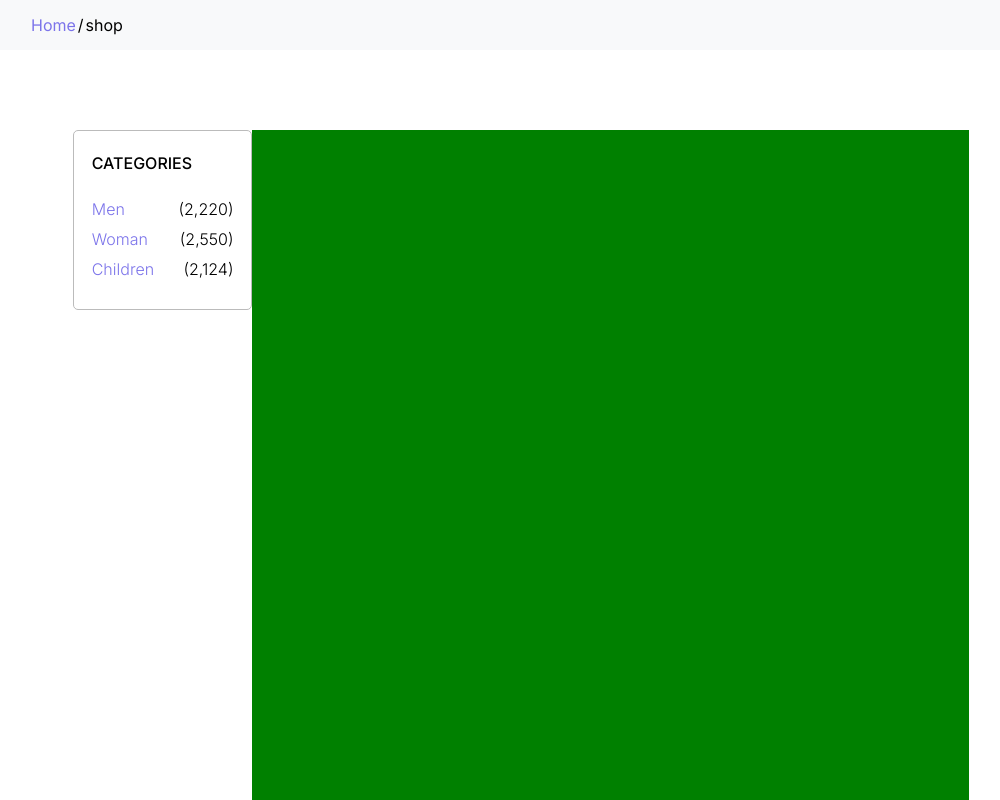
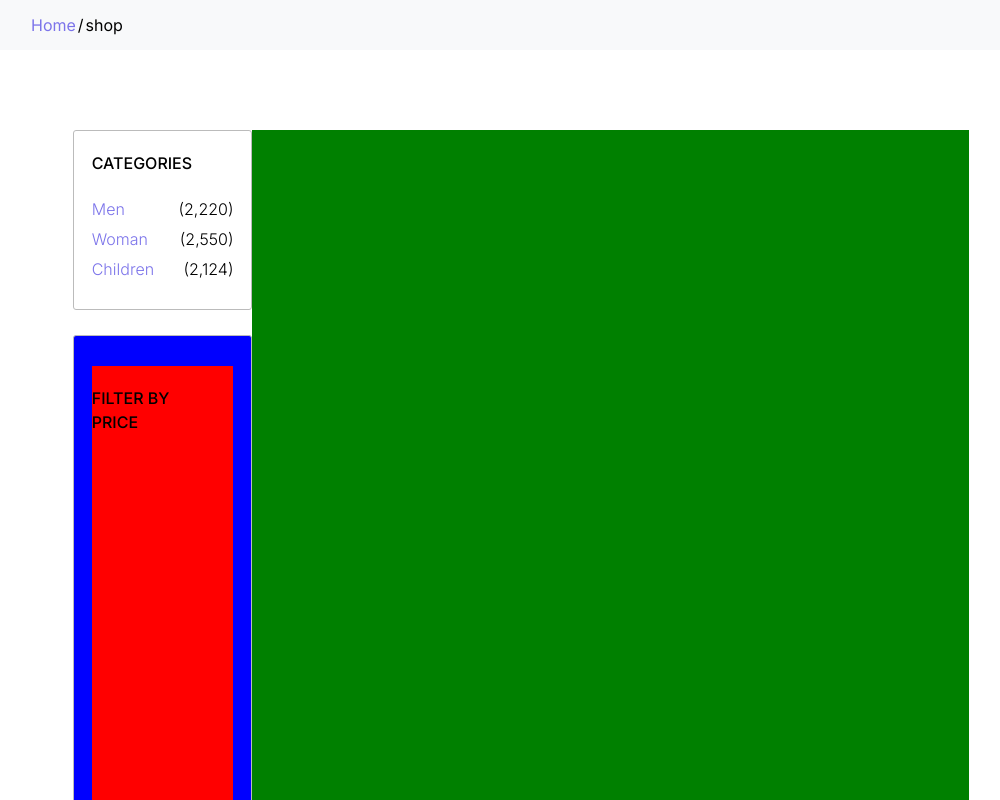
Before and after one commit to MichalStaszkiewicz/e-commerce, a Next.js app: page /shop in a window 1280 px wide. Shown: the part 300-1100 px from the top of the page, without its empty margins (119-1119 px from the left). Built offline with nearby package versions, Linux system fonts and the light colour scheme.

Commit message:
shop-content-position-fixed

```diff
--- a/components/shop_content.tsx
+++ b/components/shop_content.tsx
@@ -14,12 +14,20 @@ export default function ShopContent() {
                 <div className="categories">
                     <p className="categories_header">CATEGORIES</p>
                     <ul className="list">
-                        <li className="list_element"> <div>Men</div> <p style={{color:"black",}}>(2,220)</p></li>
-                        <li className="list_element"> <div>Woman</div> <p style={{color:"black"}} >(2,550)</p></li>
-                        <li className="list_element"> <div>Children</div><p style={{color:"black"}} >(2,124)</p>
+                        <li className="list_element"> <div>Men</div> <p style={{ color: "black", }}>(2,220)</p></li>
+                        <li className="list_element"> <div>Woman</div> <p style={{ color: "black" }} >(2,550)</p></li>
+                        <li className="list_element"> <div>Children</div><p style={{ color: "black" }} >(2,124)</p>
                         </li>
                     </ul>
 
+                </div>
+
+                <div className="filters">
+
+                    <div className="container">
+                    <p className="categories_header">FILTER BY PRICE</p>
+
+                    </div>
                 </div>
             </div>
             <div className="right_column"></div>
--- a/styles/shop_content.css
+++ b/styles/shop_content.css
@@ -51,7 +51,7 @@
     height: 180px;
     width: 100%;
     border: 1px solid rgb(187, 187, 187);
-    border-radius: 5px;
+    border-radius: 3px;
     flex-direction: column;
     justify-content: center;
     align-items: center;
@@ -85,3 +85,30 @@
     justify-content: space-between;
 
 }
+
+.shop_content .container .left_column .filters {
+    margin-top: 25px;
+    height: 600px;
+    width: 100%;
+    border: 1px solid rgb(187, 187, 187);
+    border-radius: 3px;
+    align-items: center;
+    justify-content: center;
+    background-color: blue;
+
+
+    display: flex;
+
+}
+
+.shop_content .container .left_column .filters .container {
+    height: 90%;
+    width: 80%;
+    margin: 0;
+    background-color: red;
+
+
+
+    display: block;
+
+}
```
